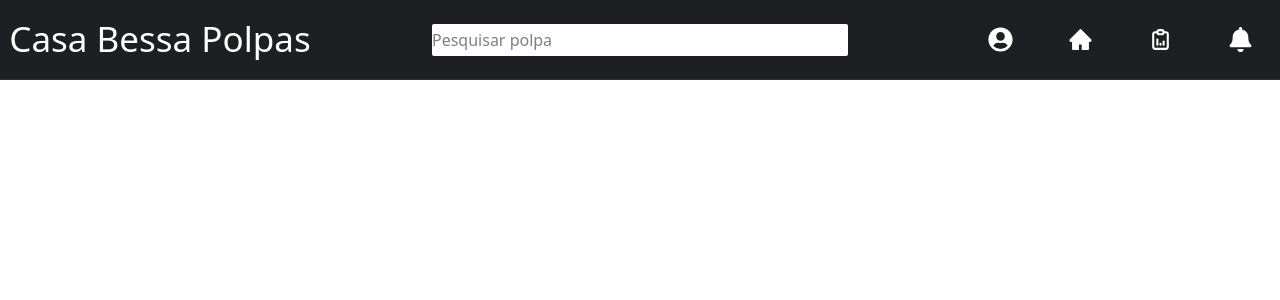
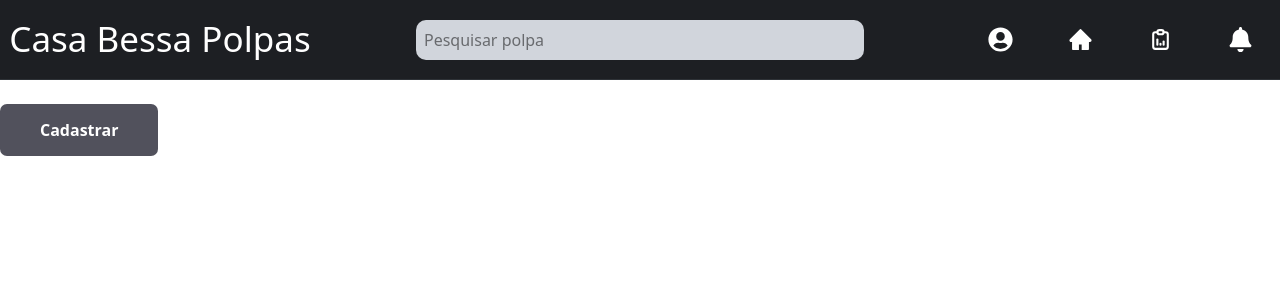
Before and after one commit to danielprogram08/Sistema-Gestao-de-Polpas, a React (Vite) app in the folder FRONT/front-poupas/: page / in a window 1280 px wide. Shown: the top 300 px of the page. Built offline with nearby package versions, Linux system fonts and the light colour scheme.

Commit message:
Add: Componente Input

```diff
--- a/FRONT/front-poupas/src/App.jsx
+++ b/FRONT/front-poupas/src/App.jsx
@@ -1,9 +1,14 @@
 import Header from "./components/Header"
 import Button from "./components/Button"
+import Input from "./components/Input"
 
 function App() {
   return (
-    <Header />
+    <div>
+      <Header/>
+      <br/>
+      <Button>Cadastrar</Button>
+    </div>
   )
 }
 
--- a/FRONT/front-poupas/src/components/Button/index.jsx
+++ b/FRONT/front-poupas/src/components/Button/index.jsx
@@ -1,6 +1,6 @@
 export default function Button({children, iconOnly = false}) {
 
-    const baseClasses = "flex items-center pt-3.5 pb-3.5 pl-10 pr-10 bg-[#B78F57] rounded-[5px] text-white font-semibold cursor-pointer";
+    const baseClasses = "flex items-center pt-3.5 pb-3.5 pl-10 pr-10 bg-[#51515c] rounded-[7px] text-white font-semibold cursor-pointer";
     const iconClasses = "p-0 bg-transparent cursor-pointer";
     const finalClasses = iconOnly ? iconClasses : baseClasses;
 
--- a/FRONT/front-poupas/src/components/Header/index.jsx
+++ b/FRONT/front-poupas/src/components/Header/index.jsx
@@ -1,4 +1,5 @@
 import Button from '../Button';
+import Input from '../Input';
 
 import { FaUserCircle } from "react-icons/fa";
 import { AiFillHome } from "react-icons/ai";
@@ -14,7 +15,8 @@ export default function Header() {
                     <h1 className="text-white text-[35px]">Casa Bessa Polpas</h1>
                 </div>
                 <div className="flex justify-center w-[50%]">
-                    <input type="search" placeholder="Pesquisar polpa" className="bg-white w-[65%] rounded-xs h-8"></input>
+                    {<Input placeholder={"Pesquisar polpa"} containerClassName="w-[70%]"/>
+                    /* <input type="search" placeholder="Pesquisar polpa" className="bg-white w-[65%] rounded-xs h-8"></input> */}
                 </div>
                 <div className="flex justify-around w-[25%]">
                     <Button iconOnly><FaUserCircle color="white" size="25px" /></Button>
--- /dev/null
+++ b/FRONT/front-poupas/src/components/Input/index.jsx
@@ -0,0 +1,16 @@
+export default function Input({ id, label, type = "text", placeholder, value, onChange, containerClassName, ...rest }) {
+    return (
+        <div className={`flex flex-col ${containerClassName || ''}`}>
+            {label && <label htmlFor={id} className="mb-1 text-gray-700">{label}</label>}
+            <input
+                id={id}
+                type={type}
+                placeholder={placeholder}
+                value={value}
+                onChange={onChange}
+                className="bg-gray-300 rounded-[10px] p-2 focus:outline-none focus:ring-2 focus:ring-gray-500 w-full"
+                {...rest}
+            />
+        </div>
+    );
+}
```
